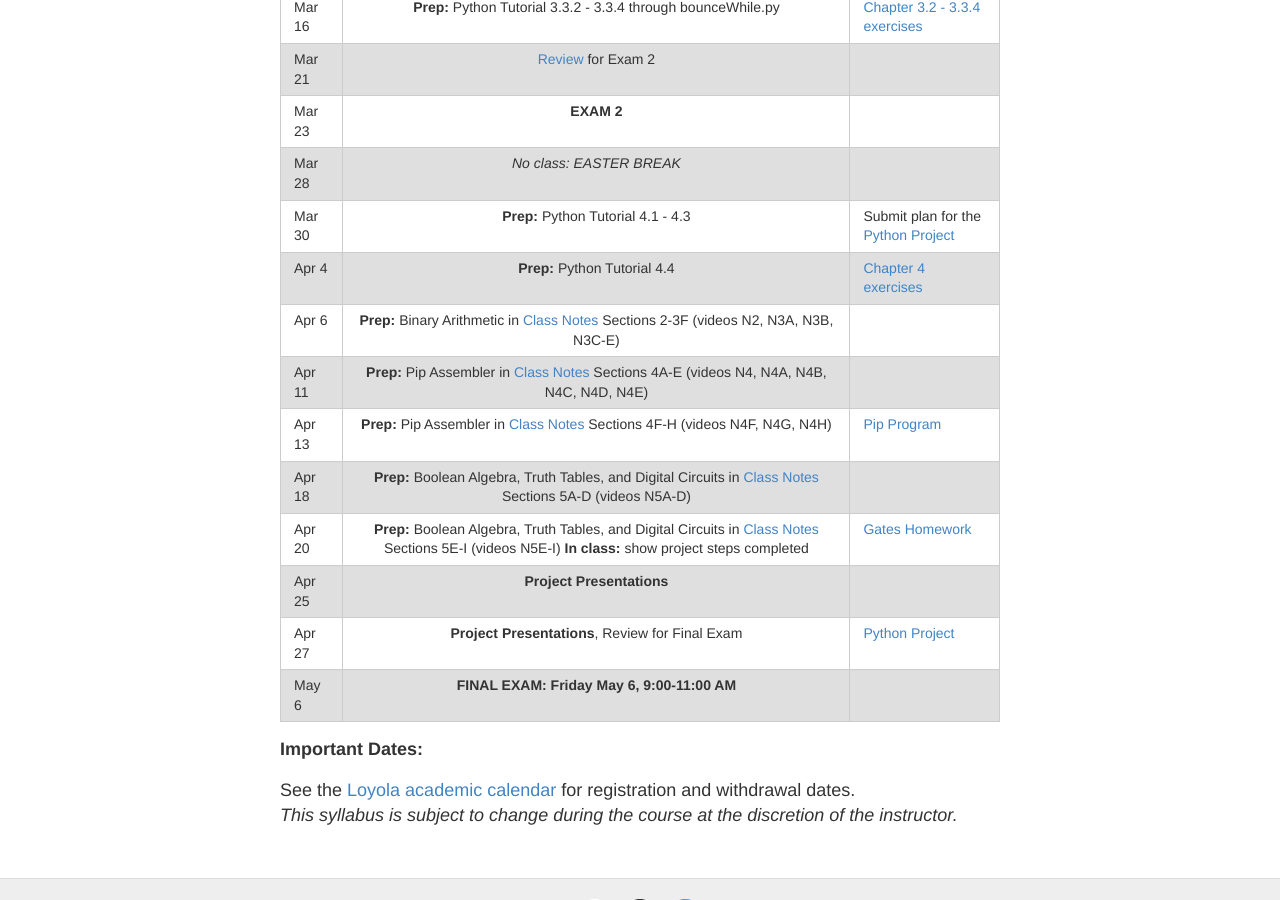
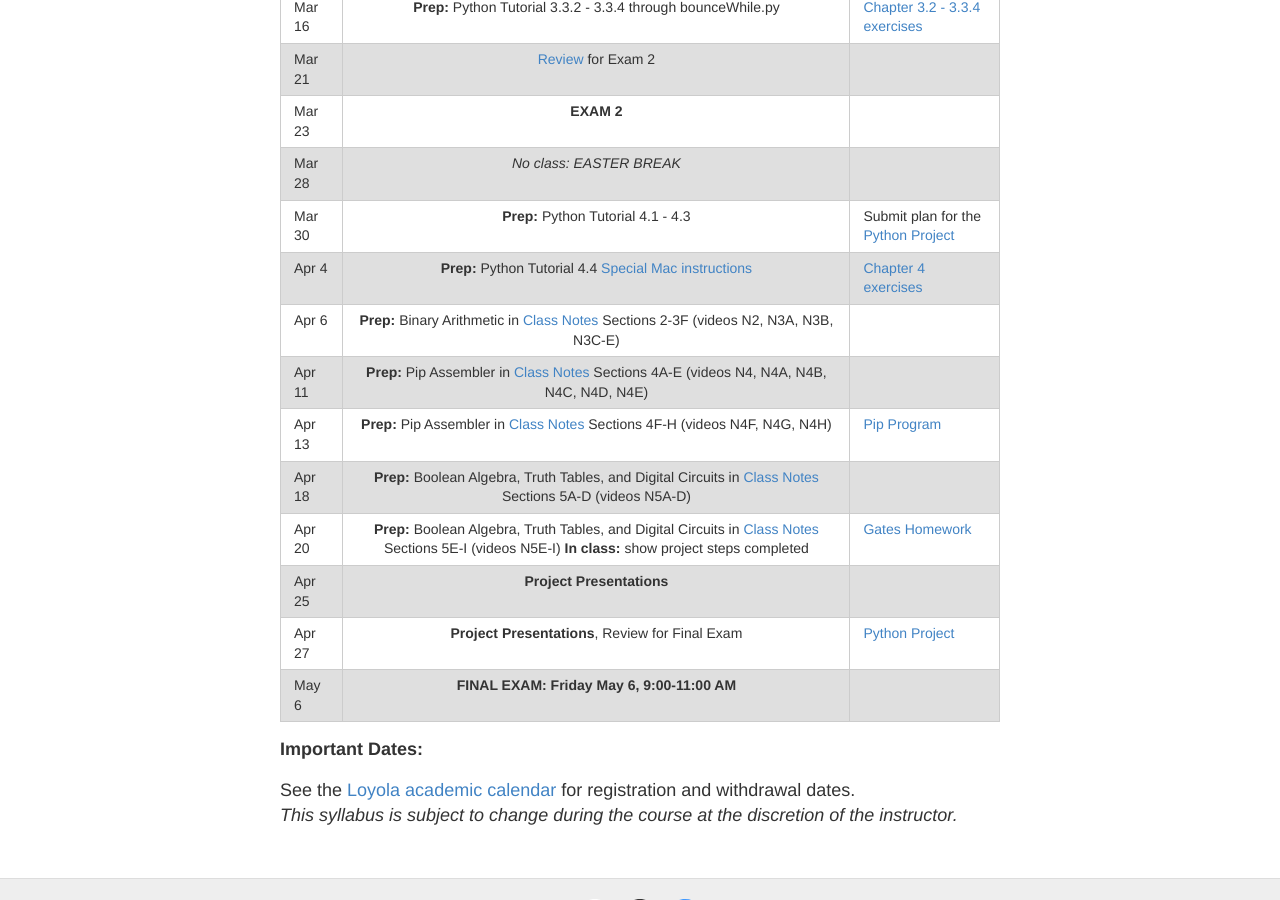
Before and after one commit to hwheeler01/comp150, a Jekyll site: the page built from syllabus.md, in a window 1280 px wide and 900 px high, scrolled down 7160 px. Built offline with Jekyll 4.4.1, drawn with Linux system fonts in a browser that asks for light colours.

Commit message:
add mac cgi link

```diff
--- a/syllabus.md
+++ b/syllabus.md
@@ -215,7 +215,7 @@ In the Activities column **"Prep:"** means preparation done *before* class with
 |Mar 23|**EXAM 2** |
 |Mar 28| *No class: EASTER BREAK* |
 |Mar 30|**Prep:** Python Tutorial 4.1 - 4.3| Submit plan for the <a href="http://hwheeler01.github.io/comp150/HW/Project.html">Python Project</a> |
-|Apr 4|**Prep:** Python Tutorial 4.4 | <a href="http://hwheeler01.github.io/comp150/HW/CheckOnTutorial-4.html">Chapter 4 exercises</a>|
+|Apr 4|**Prep:** Python Tutorial 4.4 <a href="http://anh.cs.luc.edu/python/hands-on/3.1/pythonOnMac.html">Special Mac instructions</a>| <a href="http://hwheeler01.github.io/comp150/HW/CheckOnTutorial-4.html">Chapter 4 exercises</a>|
 |Apr 6|**Prep:** Binary Arithmetic in <a href="http://hwheeler01.github.io/comp150/ClassNotes.html">Class Notes</a> Sections 2-3F (videos N2, N3A, N3B, N3C-E) ||
 |Apr 11|**Prep:** Pip Assembler in <a href="http://hwheeler01.github.io/comp150/ClassNotes.html">Class Notes</a> Sections 4A-E (videos N4, N4A, N4B, N4C, N4D, N4E)|
 |Apr 13|**Prep:** Pip Assembler in <a href="http://hwheeler01.github.io/comp150/ClassNotes.html">Class Notes</a> Sections 4F-H (videos N4F, N4G, N4H) | <a href="http://hwheeler01.github.io/comp150/HW/PipPrograms.html">Pip Program</a> |
```
